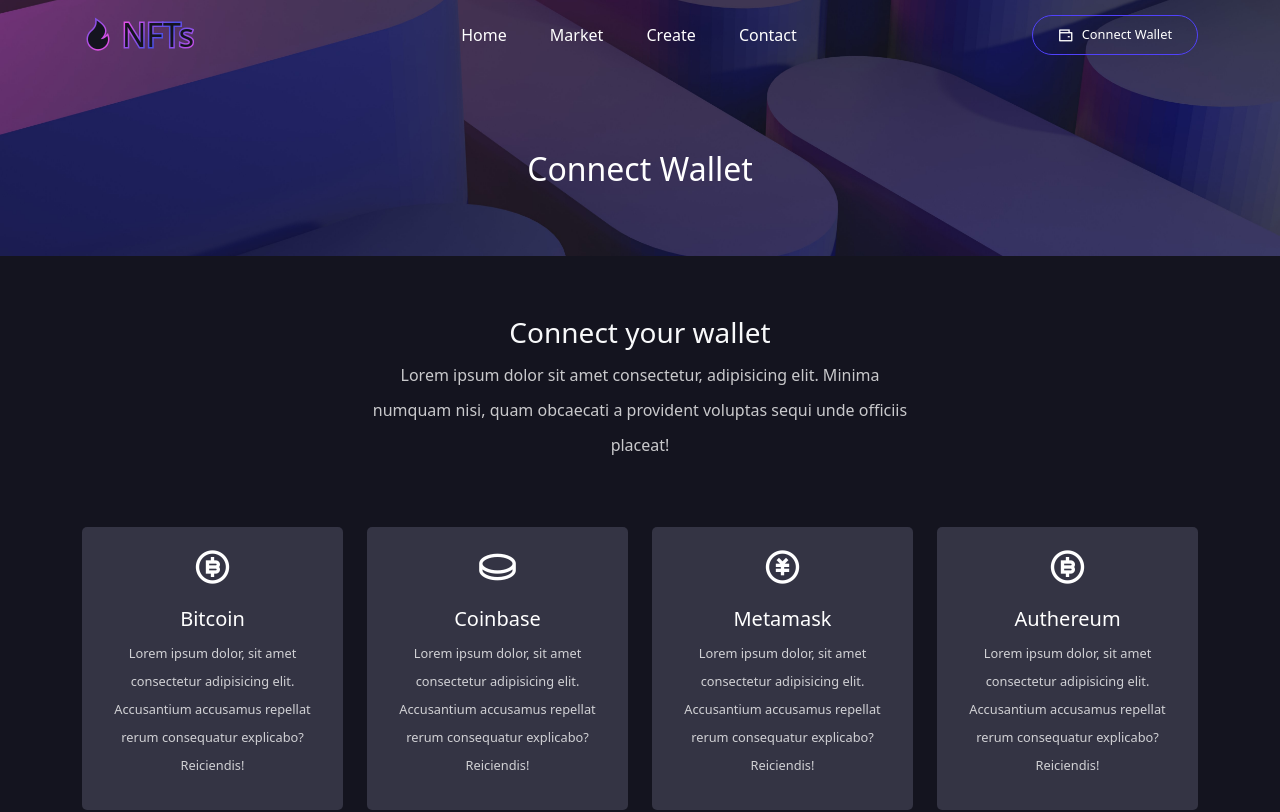
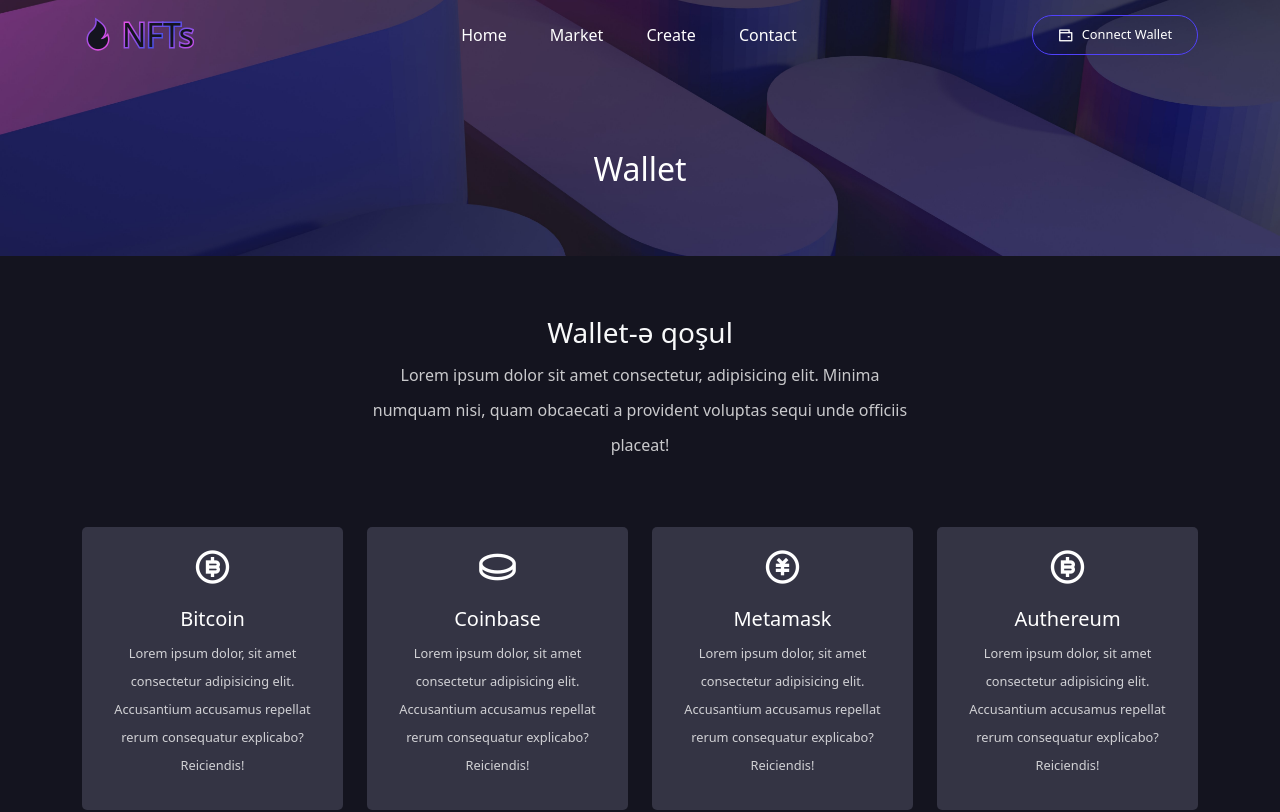
Before and after one commit to Safa002/nft-website-react, a React (Create React App) app: page /wallet in a window 1280 px wide. Shown: the top 812 px of the page. Built offline with nearby package versions, Linux system fonts and the light colour scheme.

Commit message:
Update Wallet.jsx

```diff
--- a/src/pages/Wallet.jsx
+++ b/src/pages/Wallet.jsx
@@ -34,13 +34,13 @@
 const Wallet = () => {
   return (
     <>
-      <CommonSection title="Connect Wallet" />
+      <CommonSection title="Wallet" />
       <section>
         <Container>
           <Row>
             <Col lg="12" className="mb-5 text-center">
               <div className="w-50 m-auto">
-                <h3 className="text-light">Connect your wallet</h3>
+                <h3 className="text-light">Wallet-ə qoşul</h3>
                 <p>
                   Lorem ipsum dolor sit amet consectetur, adipisicing elit.
                   Minima numquam nisi, quam obcaecati a provident voluptas sequi
```
